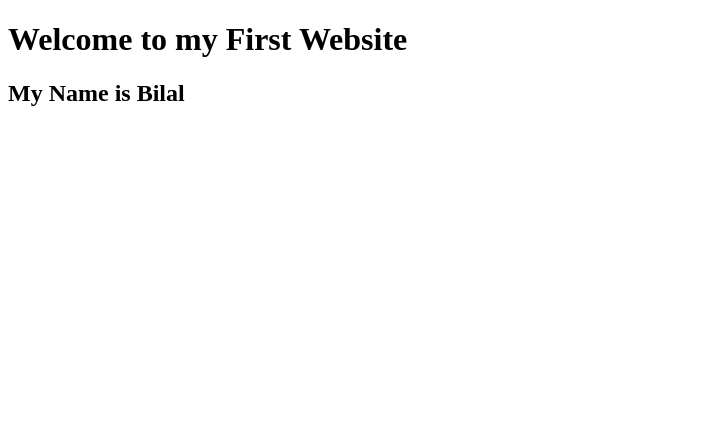
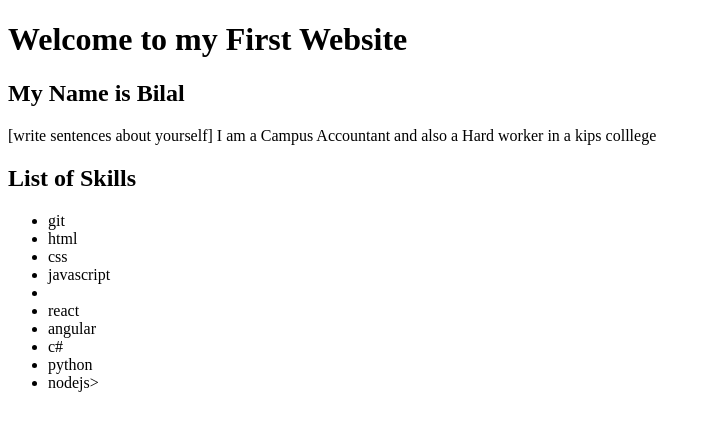
Before and after one commit to bilallodhi123/first-website, a plain HTML site: page index.html in a window 1280 px wide. Shown: the whole page, without its empty margins (0-711 px from the left). Drawn offline with Linux system fonts and the light colour scheme.

Commit message:
removing the hello.html file and added new content to the index.html file

```diff
--- a/index.html
+++ b/index.html
@@ -10,5 +10,19 @@
     Welcome to my First Website
 </h1>
 <h2>My Name is Bilal</h2>
-    </body>
+<p>[write sentences about yourself]
+    I am a Campus Accountant and also a Hard worker in a kips colllege</p>
+    <h2>List of Skills</h2>
+    <ul>
+        <li>git</li>
+        <li>html</li>
+        <li>css</li>
+        <li>javascript<li>
+            <li>react</li>
+            <li>angular</li>
+                <li>c#</li>
+                <li>python</li>
+                <li>nodejs></li>
+    </ul>
+</body>
 </html>
```
Also changed, not shown: hello.html (deleted, +0 -14 lines).
